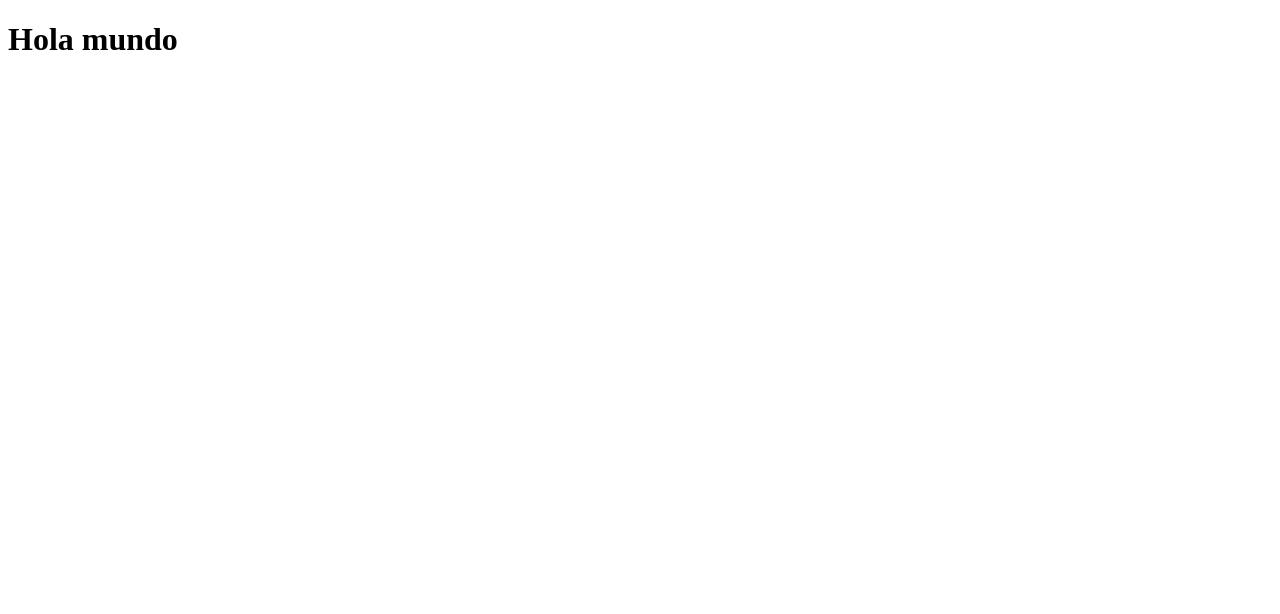
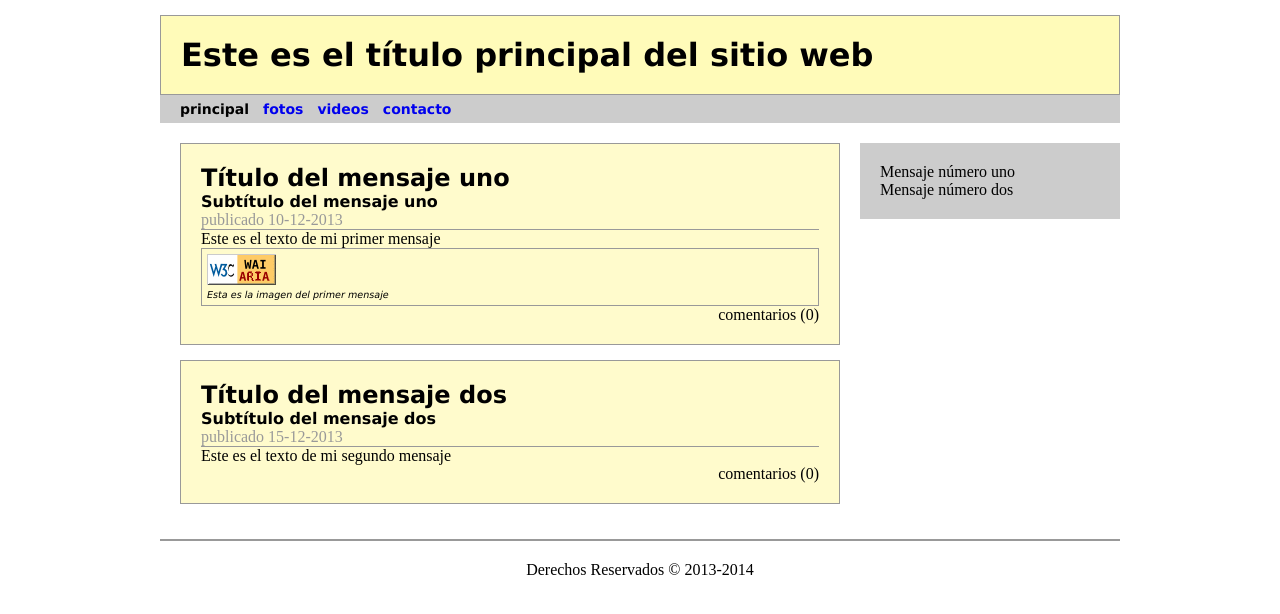
Before and after one commit to eniun/diw, a plain HTML site: page index.html in a window 1280 px wide. Drawn offline with Linux system fonts and the light colour scheme.

Commit message:
no message

```diff
--- /dev/null
+++ b/CSS/estilos.css
@@ -0,0 +1,42 @@
+*  { margin: 0px; padding: 0px; }
+body { text-align: center; }
+h1 { font: bold 2em verdana, sans-serif; }
+h2 { font: bold 1.5em verdana, sans-serif; }
+h3 { font: bold 1em verdana, sans-serif; }
+#page { width: 960px; margin: 15px auto; text-align: left; }
+header { background: #FFFBB9; border: 1px solid #999999; padding: 20px; }
+nav { background: #CCCCCC; padding: 5px 15px; }
+nav li {
+    display: inline;
+    list-style: none;
+    padding: 5px;
+    font: bold 14px verdana, sans-serif;
+    cursor:default;
+}
+nav a { text-decoration:none; }
+nav a:hover { color: white; }
+section { float: left; width: 660px; margin: 20px; }
+aside {
+    float: left;
+    width: 220px;
+    margin: 20px 0px;
+    padding: 20px;
+    background: #CCCCCC;
+}
+article {
+    background: #FFFBCC;
+    border: 1px solid #999999;
+    padding: 20px;
+    margin-bottom: 15px;
+}
+.article_header { border-bottom: 1px solid #999999; }
+.article_footer { text-align: right; }
+footer {
+    clear: both;
+    text-align: center;
+    padding: 20px;
+    border-top: 2px solid #999999;
+}
+.time { color: #999999; }
+.figure { border: 1px double #999999; padding: 5px; }
+.figure .figcaption { font: italic 0.6em verdana, sans-serif; }
--- a/index.html
+++ b/index.html
@@ -1,12 +1,60 @@
-<!DOCTYPE html>
-<html lang="en">
-<head>
-    <meta charset="UTF-8">
-    <meta name="viewport" content="width=device-width, initial-scale=1.0">
-    <meta http-equiv="X-UA-Compatible" content="ie=edge">
-    <title>Document</title>
-</head>
+<!doctype html>
+<html lang="es">
+    <head>
+        <meta charset="utf-8">
+        <title>Blog</title>
+        <meta name="description" content="HTML5">
+        <meta name="author" content="Andrea lluch">
+        <link rel="stylesheet" href="css/estilos.css">
+    </head>
 <body>
-    <h1>Hola mundo</h1>
+<div id="page">
+    <header>
+        <h1>Este es el título principal del sitio web</h1>
+    </header>
+    <nav>
+        <ul>
+            <li>principal</li>
+            <li><a href=”#”>fotos</a></li>
+            <li><a href=”#”>videos</a></li>
+            <li><a href=”#”>contacto</a></li>
+        </ul>
+    </nav>
+    <section>
+        <article>
+            <div class="article_header">
+                <h2>Título del mensaje uno</h2>
+                <h3>Subtítulo del mensaje uno</h3>
+                <p class="time">publicado 10-12-2013</p>
+            </div>
+            <p>Este es el texto de mi primer mensaje</p>
+            <div class="figure">
+                <img src="imgs/figure1.png" alt="W3C WAI-ARIA">
+                <p class="figcaption">Esta es la imagen del primer mensaje</p>
+             </div>
+            <div class="article_footer">
+                <p>comentarios (0)</p>
+            </div>
+        </article>
+        <article>
+            <div class="article_header">
+                <h2>Título del mensaje dos</h2>
+                <h3>Subtítulo del mensaje dos</h3>
+                <p class="time">publicado 15-12-2013</p>
+            </div>
+            <p>Este es el texto de mi segundo mensaje</p>
+            <div class="article_footer">
+                <p>comentarios (0)</p>
+            </div>
+        </article>
+    </section>
+    <aside>
+        <blockquote>Mensaje número uno</blockquote>
+        <blockquote>Mensaje número dos</blockquote>
+    </aside>
+    <footer>
+        <p>Derechos Reservados &copy; 2013-2014</p>
+    </footer>
+</div>
 </body>
 </html>
```
Also changed, not shown: imgs/figure1.png (added).
